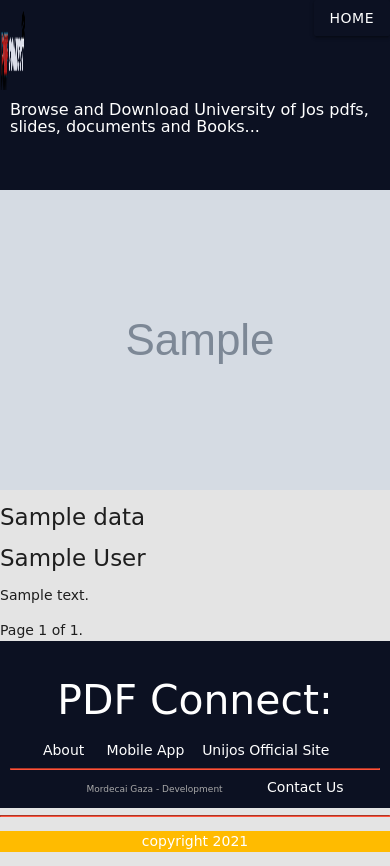
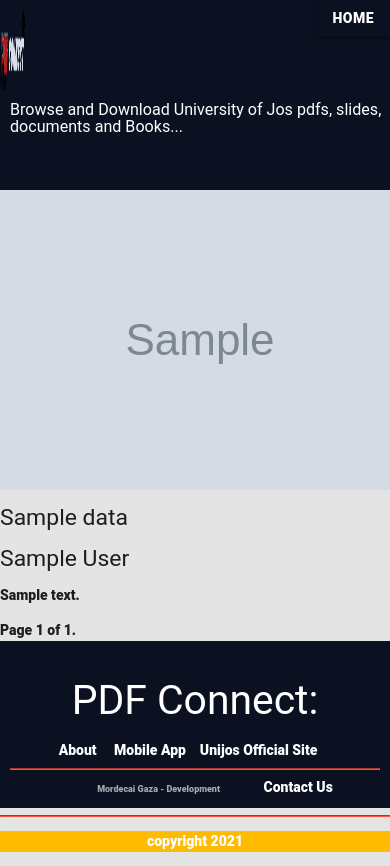
Before and after one commit to Modexanderson/pdfconnect, a Django app: template art/templates/home/detail.html in a window 390 px wide; the page is wider, and only the part inside the window is pictured. Run offline with Django 3.2, Linux system fonts and the light colour scheme; the template is opened without the code that fills it: most values are stand-ins (such as "Sample title", 1, 10 or a date in 2020); grey boxes marked "Sample" are stand-in pictures; grey boxes are pictures that could not be loaded.

Commit message:
Media query

```diff
--- a/templates/base.html
+++ b/templates/base.html
@@ -270,6 +270,11 @@
             padding-bottom: 20px;
         }
         @media screen and (max-width: 640px) {
+            * {
+                font-family: "Roboto", sans-serif;
+                font-style: normal;
+                font-weight: bolder;
+            }
 
         .top-row {
             background: rgb(12, 17, 34);
```
